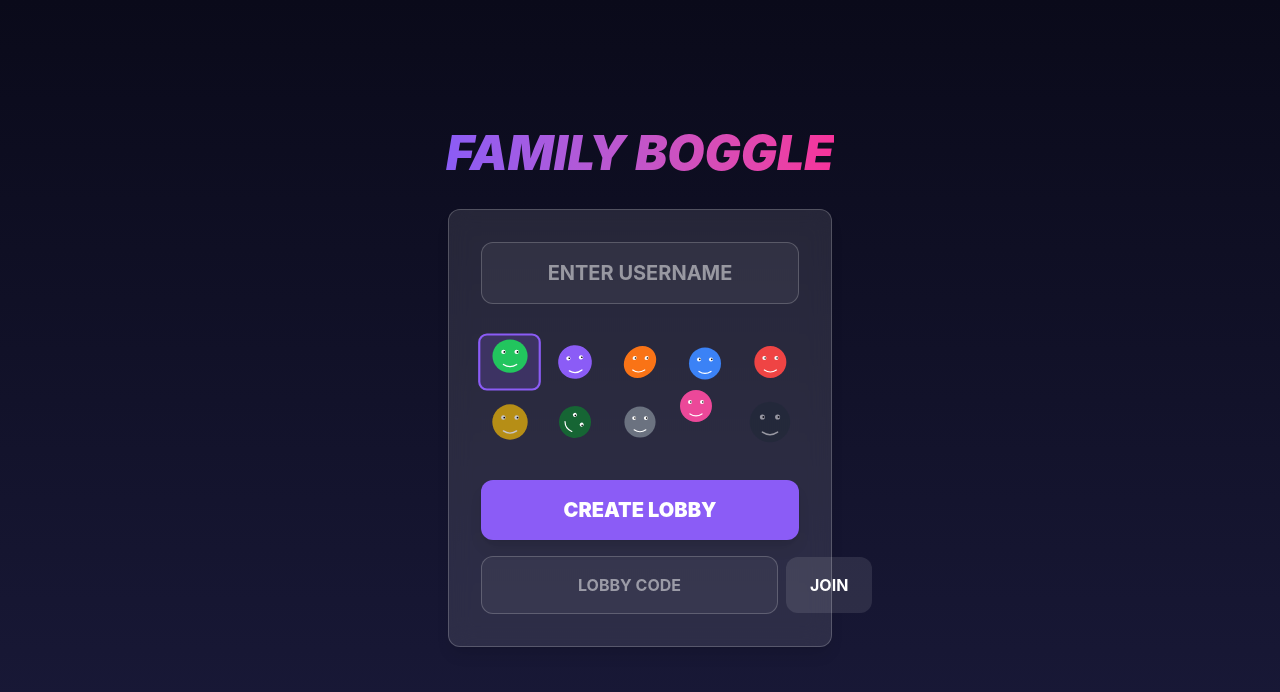
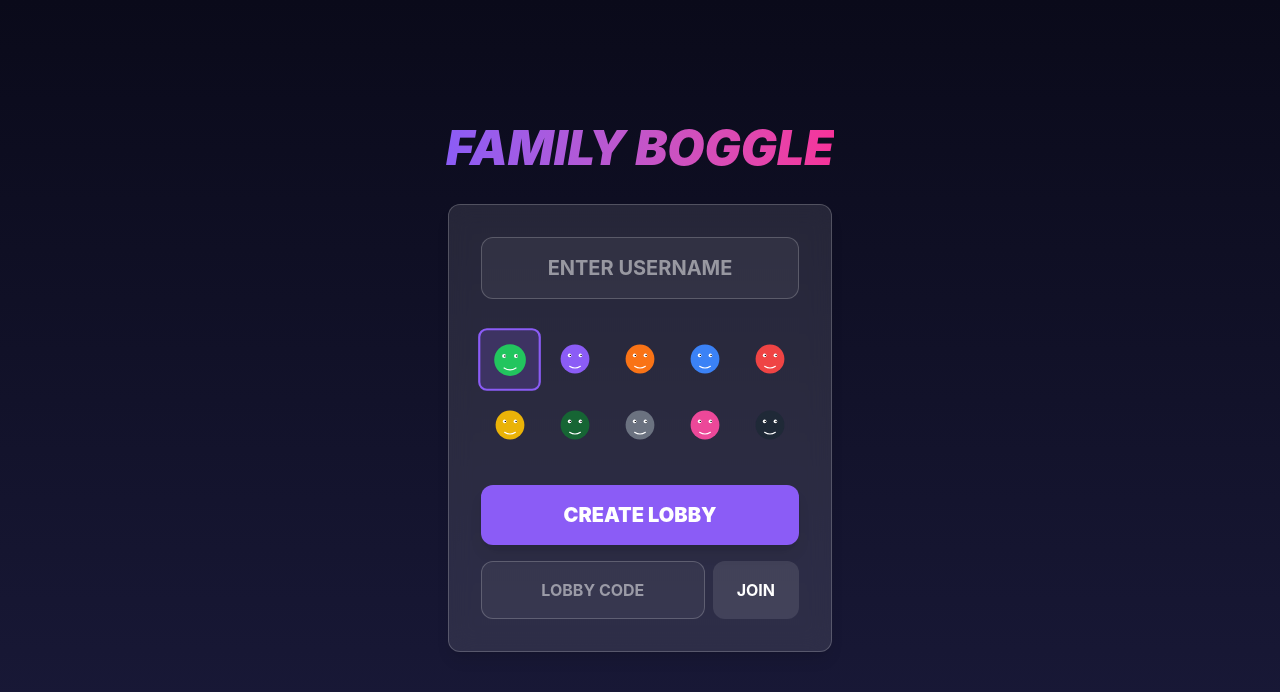
Before and after one commit to datboi6942/family_boggle, a React (Vite) app in the folder frontend/: page / in a window 1280 px wide. Shown: the top 692 px of the page. Built offline with nearby package versions, Linux system fonts and the light colour scheme.

Commit message:
Fix avatar overflow and join button layout

```diff
--- a/frontend/src/components/JoinScreen.tsx
+++ b/frontend/src/components/JoinScreen.tsx
@@ -49,9 +49,9 @@ export const JoinScreen = () => {
             <button
               key={m.name}
               onClick={() => setCharacter(m.name)}
-              className={`p-1 rounded-lg border-2 transition-all ${character === m.name ? 'border-primary bg-primary/20 scale-110' : 'border-transparent'}`}
+              className={`aspect-square rounded-lg border-2 transition-all overflow-hidden flex items-center justify-center ${character === m.name ? 'border-primary bg-primary/20 scale-110' : 'border-transparent'}`}
             >
-              <MonsterAvatar name={m.name} size={40} />
+              <MonsterAvatar name={m.name} size={36} animated={false} />
             </button>
           ))}
         </div>
@@ -64,17 +64,17 @@ export const JoinScreen = () => {
             CREATE LOBBY
           </button>
 
-          <div className="flex items-center space-x-2">
+          <div className="flex items-stretch gap-2">
             <input
               type="text"
               placeholder="LOBBY CODE"
               value={lobbyInput}
               onChange={(e) => setLobbyInput(e.target.value)}
-              className="flex-1 p-4 bg-white/5 border border-white/20 rounded-xl focus:outline-none focus:border-primary text-center font-bold"
+              className="flex-1 min-w-0 p-4 bg-white/5 border border-white/20 rounded-xl focus:outline-none focus:border-primary text-center font-bold"
             />
             <button
               onClick={() => handleStart('join')}
-              className="px-6 py-4 bg-white/10 rounded-xl font-bold active:scale-95 transition-transform"
+              className="px-6 py-4 bg-white/10 rounded-xl font-bold active:scale-95 transition-transform shrink-0"
             >
               JOIN
             </button>
--- a/frontend/src/components/MonsterAvatar.tsx
+++ b/frontend/src/components/MonsterAvatar.tsx
@@ -13,7 +13,7 @@ export const MONSTERS = [
   { name: 'Shadow', color: '#1f2937', animation: { scale: [1, 1.5, 1], opacity: [0.3, 0.7, 0.3] } },
 ];
 
-export const MonsterAvatar = ({ name, size = 100, isWinner = false }: { name: string, size?: number, isWinner?: boolean }) => {
+export const MonsterAvatar = ({ name, size = 100, isWinner = false, animated = true }: { name: string, size?: number, isWinner?: boolean, animated?: boolean }) => {
   const monster = MONSTERS.find(m => m.name === name) || MONSTERS[0];
 
   return (
@@ -31,8 +31,8 @@ export const MonsterAvatar = ({ name, size = 100, isWinner = false }: { name: st
         width={size}
         height={size}
         viewBox="0 0 100 100"
-        animate={monster.animation}
-        transition={{ duration: 2, repeat: Infinity, ease: "easeInOut" }}
+        animate={animated ? monster.animation : undefined}
+        transition={animated ? { duration: 2, repeat: Infinity, ease: "easeInOut" } : undefined}
       >
         <circle cx="50" cy="50" r="40" fill={monster.color} />
         <circle cx="35" cy="40" r="5" fill="white" />
```
